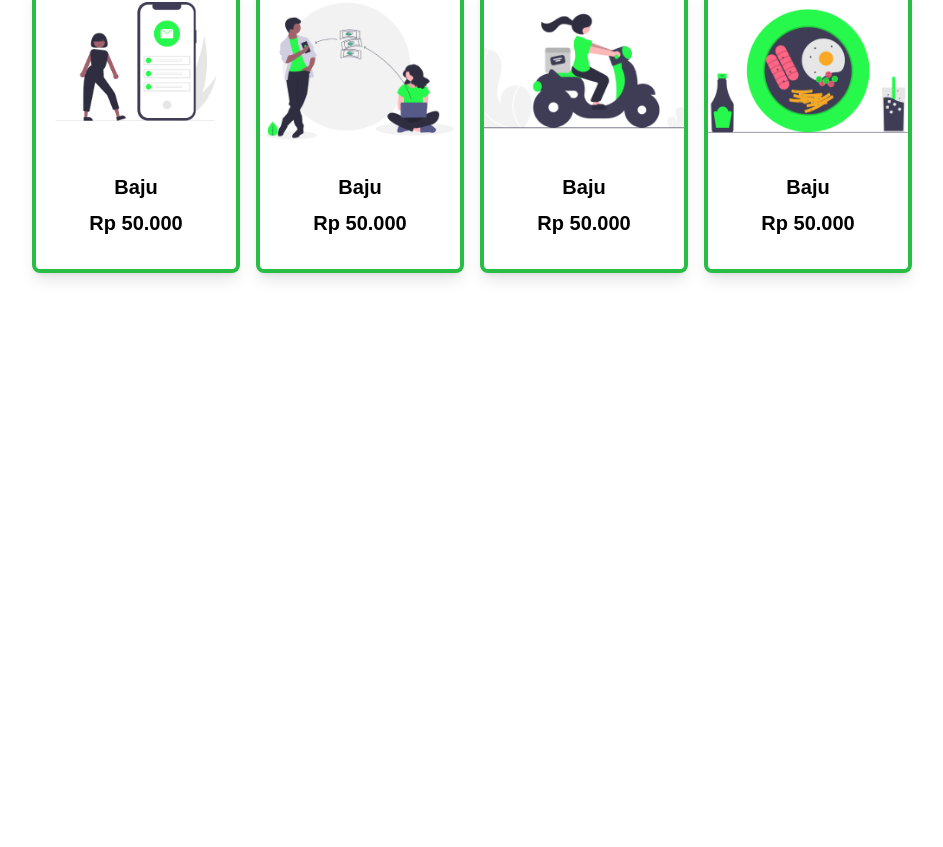
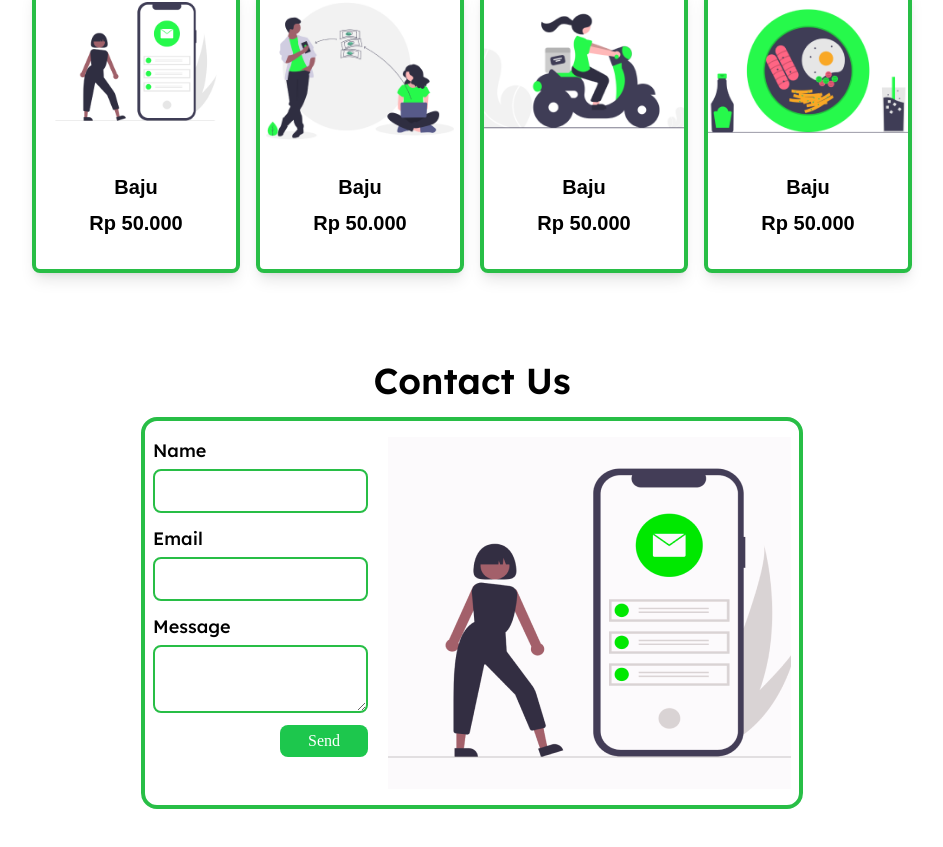
Before and after one commit to reynaldomarchell/MakYo, a Next.js app: page / in a window 1280 px wide. Shown: the part 1232-2079 px from the top of the page, without its empty margins (168-1111 px from the left). Before the commit the page ends 1553 px from the top, so only its background shows below. Built offline with nearby package versions, Linux system fonts and the light colour scheme; a web font is replaced by a local one.

Commit message:
feat: add contact

```diff
--- a/src/app/page.tsx
+++ b/src/app/page.tsx
@@ -1,4 +1,5 @@
 import Benefit from "@/components/Benefit";
+import Contact from "@/components/Contact";
 import Hero from "@/components/Hero";
 import MainNav from "@/components/MainNav";
 import Product from "@/components/Product";
@@ -10,6 +11,7 @@ export default function Home() {
       <Hero />
       <Benefit />
       <Product />
+      <Contact />
     </div>
   );
 }
--- /dev/null
+++ b/src/components/Contact.tsx
@@ -0,0 +1,56 @@
+import Image from "next/image";
+
+export default function Contact() {
+  return (
+    <div className="flex w-screen flex-col items-center justify-center gap-4 bg-white px-8 py-10 text-black md:px-10">
+      <h2 className="font-lexend_deca text-2xl font-semibold md:text-4xl">
+        Contact Us
+      </h2>
+      <div className="flex flex-col justify-between gap-2 rounded-2xl border-4 border-[#28BE46] px-2 py-4 md:flex-row-reverse md:gap-5">
+        <Image
+          src="/assets/contact.png"
+          alt="Contact"
+          width={403}
+          height={352}
+        />
+        <form action="" className="font-lexend_deca flex flex-col gap-3">
+          <div className="flex flex-col gap-1">
+            <label htmlFor="name" className="text-lg font-medium">
+              Name
+            </label>
+            <input
+              type="text"
+              className="rounded-lg border-2 border-[#28BE46] p-2"
+              id="name"
+            />
+          </div>
+          <div className="flex flex-col gap-1">
+            <label htmlFor="email" className="text-lg font-medium">
+              Email
+            </label>
+            <input
+              type="email"
+              className="rounded-lg border-2 border-[#28BE46] p-2"
+              id="email"
+            />
+          </div>
+          <div className="flex flex-col gap-1">
+            <label htmlFor="message" className="text-lg font-medium">
+              Message
+            </label>
+            <textarea
+              name=""
+              id="message"
+              className="rounded-lg border-2 border-[#28BE46] p-2"
+            ></textarea>
+          </div>
+          <div className="flex justify-end">
+            <button className="noto-serif-tc-regular rounded-lg bg-[#1DC74D] p-2 px-7 py-1 text-white">
+              Send
+            </button>
+          </div>
+        </form>
+      </div>
+    </div>
+  );
+}
--- a/src/components/Product.tsx
+++ b/src/components/Product.tsx
@@ -51,7 +51,7 @@ export default function Product() {
               className="overflow-hidden rounded-t-lg object-cover"
             />
             <div className="flex flex-col items-center justify-center gap-2 px-2 pb-8 text-xl font-bold">
-              <h2>{item.title}</h2>
+              <h3>{item.title}</h3>
               <p className="text-center">{item.price}</p>
             </div>
           </div>
```
